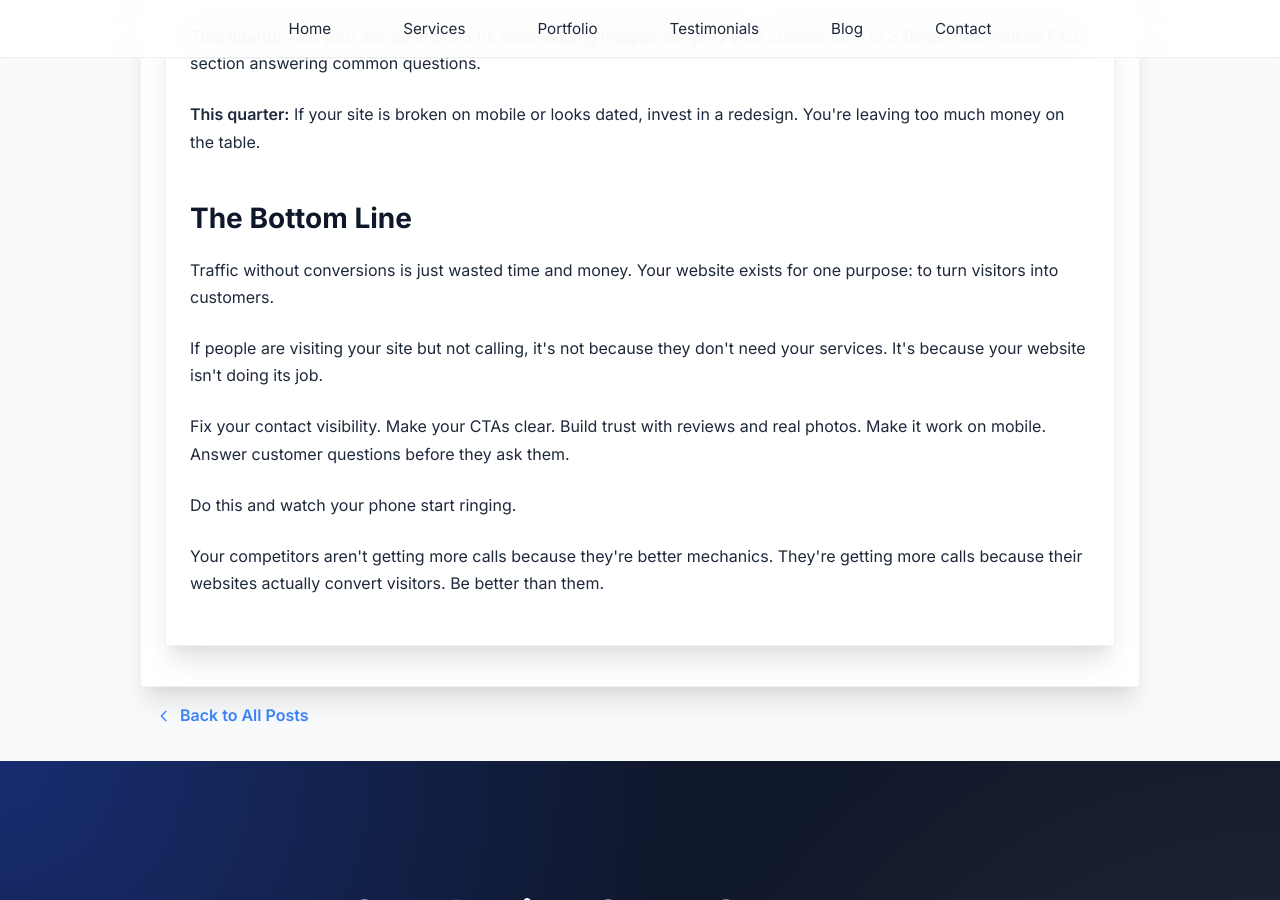
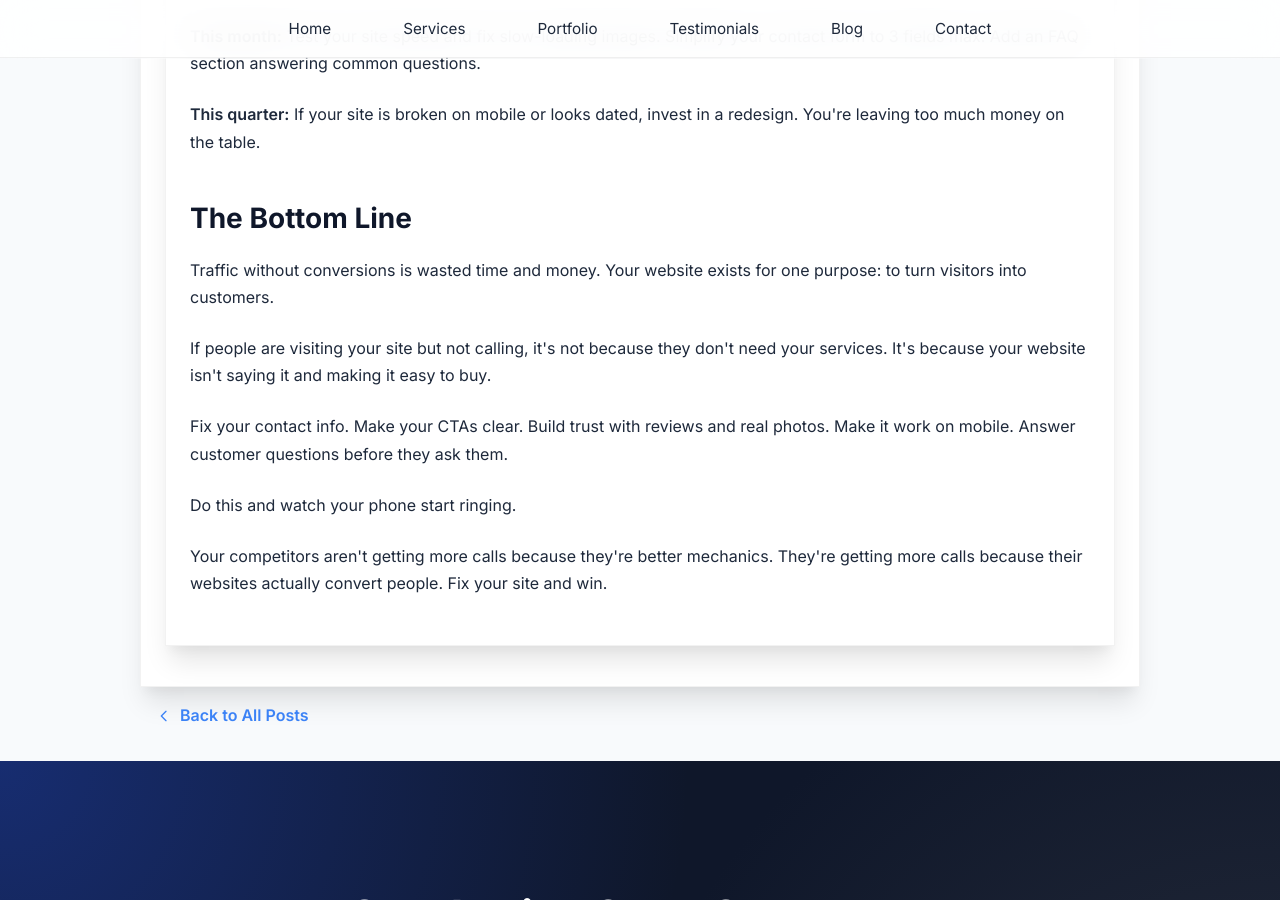
Before and after one commit to JamesBrownR/MeetingSurge, a Jekyll site: the page built from _posts/2025-12-20-website-not-getting-calls.md, in a window 1280 px wide and 900 px high, scrolled down 6578 px. Built offline with Jekyll 4.4.1, drawn with Linux system fonts in a browser that asks for light colours.

Commit message:
Update 2025-12-20-website-not-getting-calls.md

```diff
--- a/_posts/2025-12-20-website-not-getting-calls.md
+++ b/_posts/2025-12-20-website-not-getting-calls.md
@@ -109,8 +109,8 @@ image: /blog/blogpics/website-not-getting-calls.webp
 <p><strong>This quarter:</strong> If your site is broken on mobile or looks dated, invest in a redesign. You're leaving too much money on the table.</p>
 
 <h2>The Bottom Line</h2>
-<p>Traffic without conversions is just wasted time and money. Your website exists for one purpose: to turn visitors into customers.</p>
-<p>If people are visiting your site but not calling, it's not because they don't need your services. It's because your website isn't doing its job.</p>
-<p>Fix your contact visibility. Make your CTAs clear. Build trust with reviews and real photos. Make it work on mobile. Answer customer questions before they ask them.</p>
+<p>Traffic without conversions is wasted time and money. Your website exists for one purpose: to turn visitors into customers.</p>
+<p>If people are visiting your site but not calling, it's not because they don't need your services. It's because your website isn't saying it and making it easy to buy.</p>
+<p>Fix your contact info. Make your CTAs clear. Build trust with reviews and real photos. Make it work on mobile. Answer customer questions before they ask them.</p>
 <p>Do this and watch your phone start ringing.</p>
-<p>Your competitors aren't getting more calls because they're better mechanics. They're getting more calls because their websites actually convert visitors. Be better than them.</p>
+<p>Your competitors aren't getting more calls because they're better mechanics. They're getting more calls because their websites actually convert people. Fix your site and win.</p>
```
